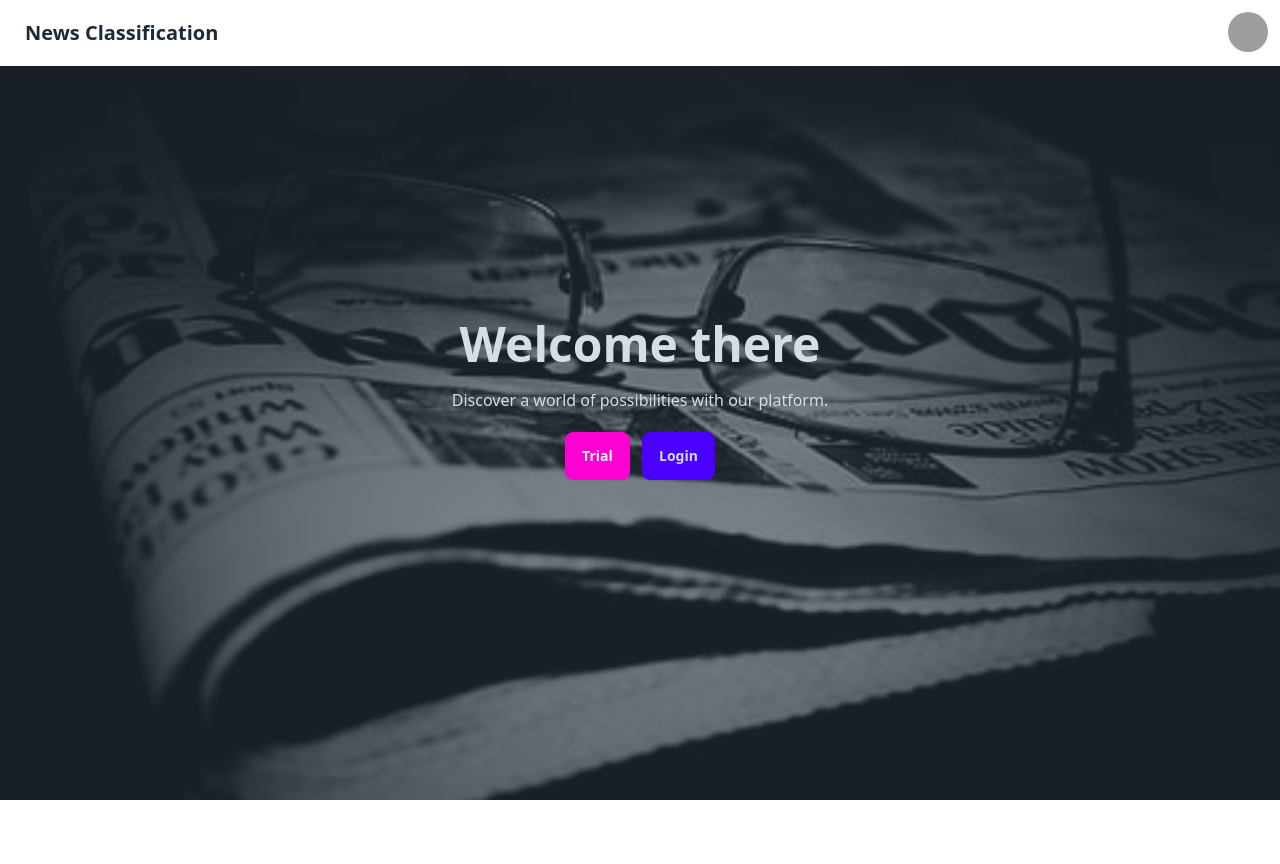
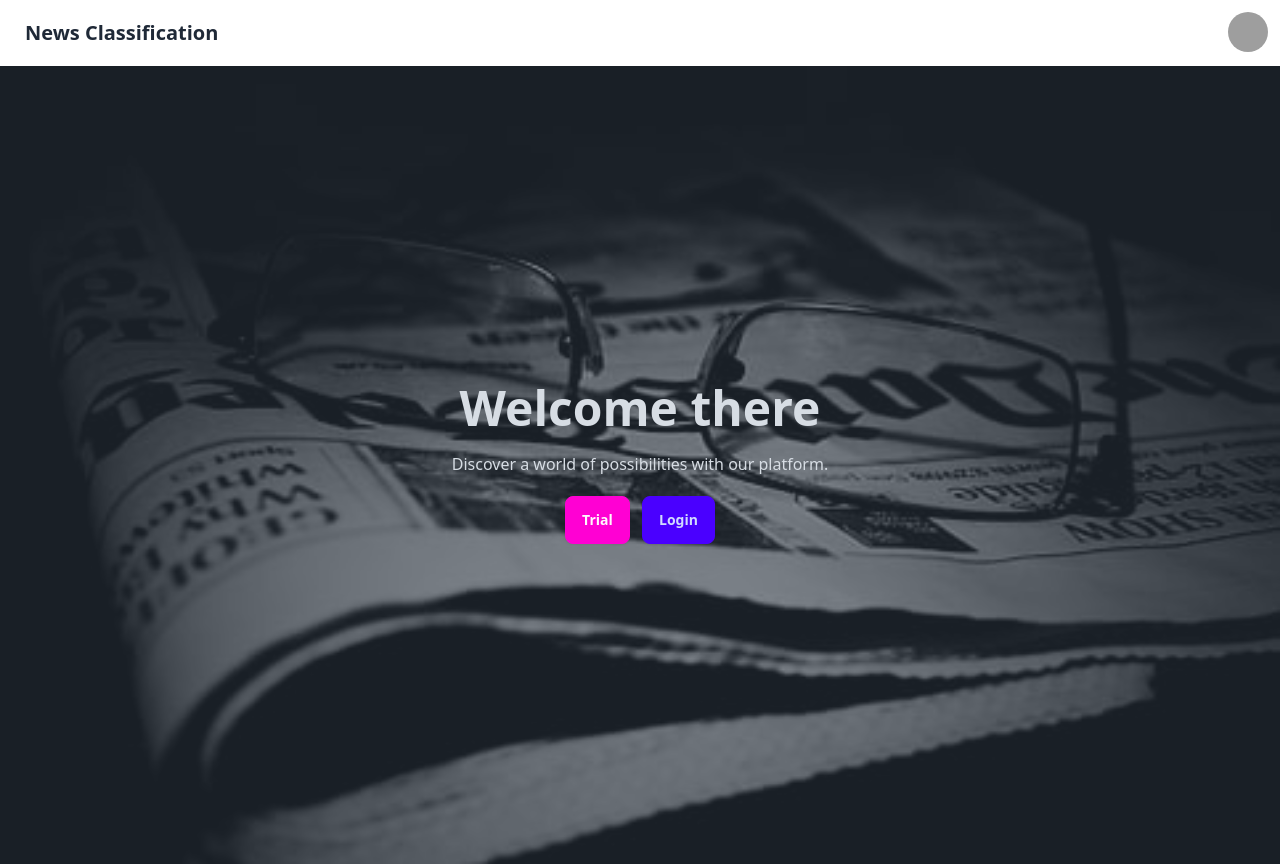
Before and after one commit to suman-maharjan/News-Classification, a React (Vite) app in the folder frontend/: page / in a window 1280 px wide. Before the commit the page ends 800 px from the top, so only its background shows below. Built offline with nearby package versions, Linux system fonts and the light colour scheme; grey boxes are pictures that could not be loaded.

Commit message:
chore: Update layout and styling in Layout and NavBar components

```diff
--- a/frontend/src/layouts/Layout.jsx
+++ b/frontend/src/layouts/Layout.jsx
@@ -3,10 +3,14 @@ import NavBar from "./Navbar";
 
 const Layout = () => {
   return (
-    <div className="min-h-screen flex flex-col">
+    <>
       <NavBar />
-      <Outlet />
-    </div>
+      <main className="flex-shrink-0 min-h-screen flex flex-col">
+        <div className="pt-16">
+          <Outlet />
+        </div>
+      </main>
+    </>
   );
 };
 
--- a/frontend/src/layouts/NavBar.jsx
+++ b/frontend/src/layouts/NavBar.jsx
@@ -16,7 +16,7 @@ const NavBar = () => {
   };
 
   return (
-    <div className="navbar bg-base-100 fixed">
+    <div className="navbar bg-base-100 fixed z-10">
       <div className="flex-1">
         <a className="btn btn-ghost text-xl">News Classification</a>
       </div>
--- a/frontend/src/pages/Home.jsx
+++ b/frontend/src/pages/Home.jsx
@@ -4,7 +4,7 @@ import RegisterForm from "../components/RegisterForm";
 const Home = () => {
   return (
     <div
-      className="hero min-h-screen"
+      className="hero h-screen"
       style={{
         backgroundImage: "url(/heroImage.png)",
       }}
```
